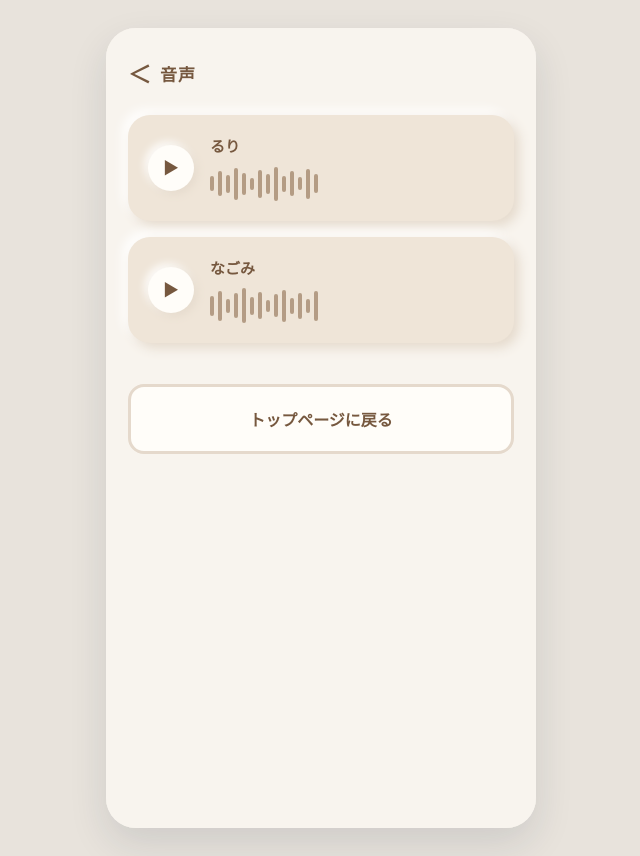
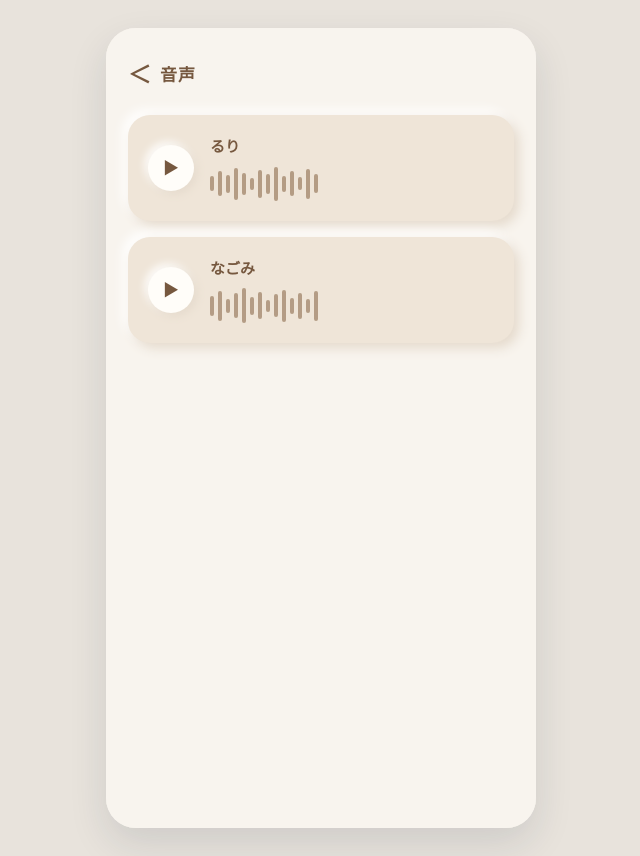
Before and after one commit to ayato-h/2026_DogLight, a plain HTML site: page pages/voice.html in a window 1280 px wide. Shown: the whole page, without its empty margins (319-959 px from the left). Drawn offline with Linux system fonts and the light colour scheme.

Commit message:
voice.htmlの更新

```diff
--- a/css/common.css
+++ b/css/common.css
@@ -108,30 +108,6 @@ textarea {
     margin-top: 8px;
     color: var(--muted);
     font-size: 14px;
-}
-
-.menu-nav {
-    margin-top: 16px;
-    border: 3px solid var(--line);
-    border-radius: 16px;
-    background: var(--surface);
-    overflow: hidden;
-}
-
-.menu-nav a {
-    min-height: 64px;
-    display: flex;
-    align-items: center;
-    justify-content: center;
-    color: var(--brown);
-    font-size: 16px;
-    font-weight: 700;
-    text-decoration: none;
-    transition: background 0.2s ease;
-}
-
-.menu-nav a:hover {
-    background: var(--brown-soft);
 }
 
 
--- a/pages/voice.html
+++ b/pages/voice.html
@@ -75,11 +75,7 @@
                         </div>
                     </div>
                 </div>
-
             </section>
-            <nav class="menu-nav">
-                <a href="../index.html">トップページに戻る</a>
-            </nav>
         </main>
     </div>
 </body>
```
